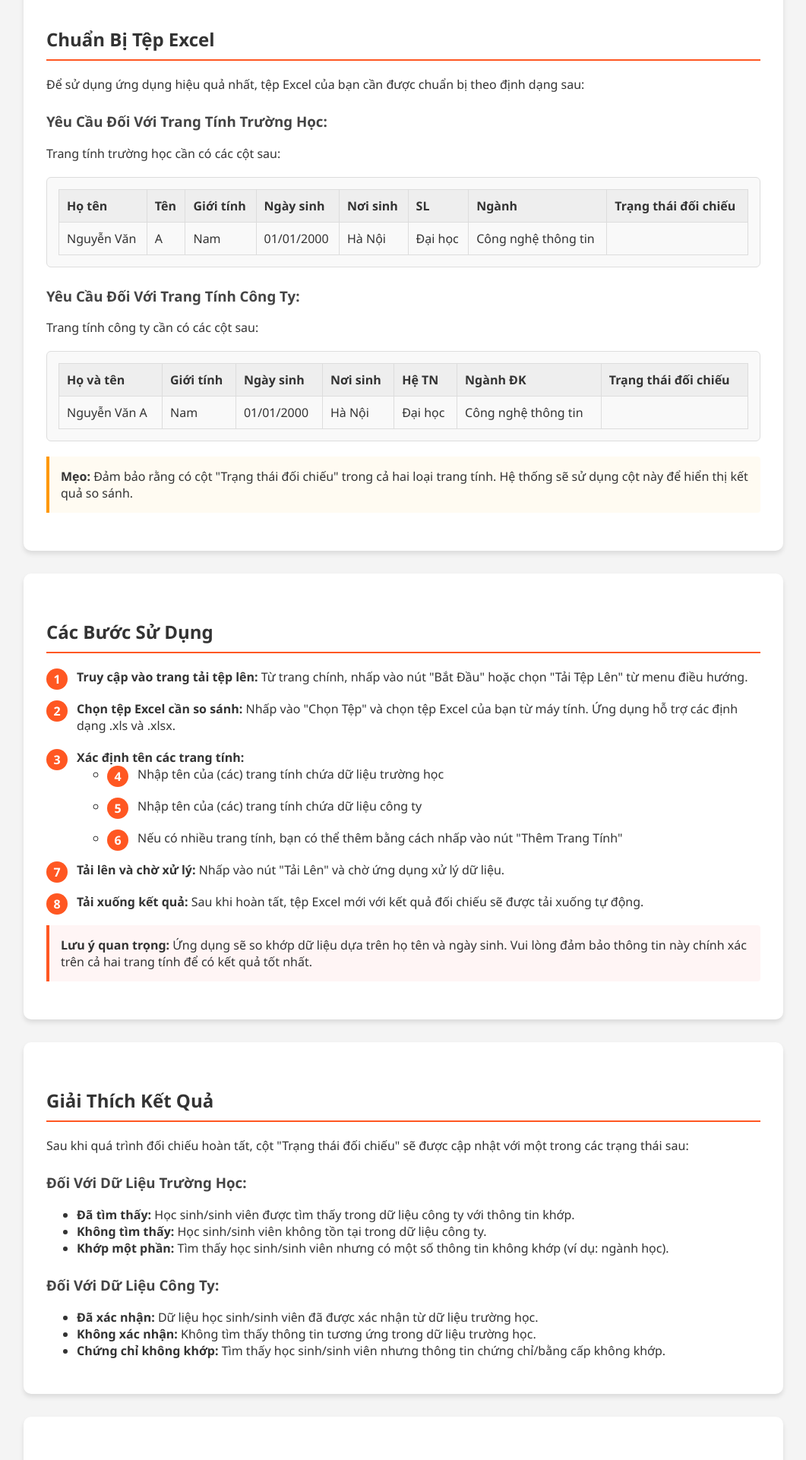
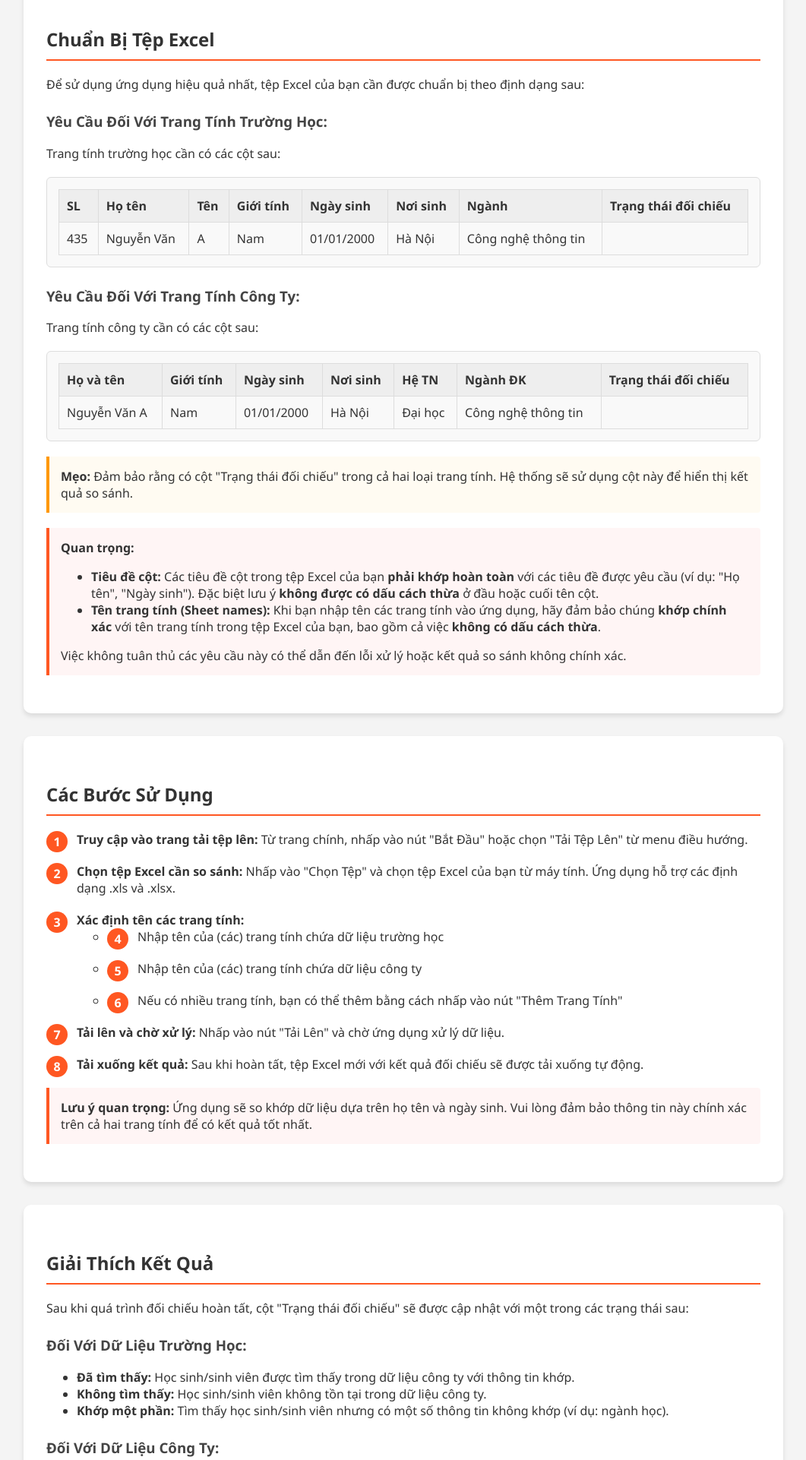
Before and after one commit to skill-wanderer/fast-api-compare-excel, a FastAPI app: page /guide in a window 1280 px wide. Shown: the part 507-2429 px from the top of the page at 76% size, without its empty margins (109-1170 px from the left). Run offline with FastAPI, Linux system fonts and the light colour scheme.

Commit message:
add more guilde

```diff
--- a/app/main.py
+++ b/app/main.py
@@ -57,8 +57,10 @@ async def upload_excel(
             df = pd.read_excel(io.BytesIO(contents), sheet_name=sheet)
             df = df.replace({np.nan: None})
 
+
             # loop thourgh each row and column
             for index, row in df.iterrows():
+                print(row)
 
                 if row["SL"] is not None and pd.notna(row["SL"]):
                     sl_value = str(row["SL"]).lower()
@@ -111,6 +113,7 @@ async def upload_excel(
 
 
 
+
                 if row["Họ và tên"] is not None and pd.notna(row["Họ và tên"]):
 
                     certificate_value = row["Hệ TN"]
@@ -154,7 +157,6 @@ async def upload_excel(
                         compare_col_index = cell.col_idx
                         break
                 else:
-                    print("Column not found")
                     continue
 
 
@@ -226,6 +228,7 @@ async def upload_excel(
                             ws.cell(row=row_idx + 1, column=compare_col_index, value= current_row_data["fullName"] + " Tồn tại nhiều bản ghi")
                             ws.cell(row=row_idx + 1, column=compare_col_index).fill = PatternFill(start_color="FFFF00", end_color="FFFF00", fill_type="solid") # Yellow for multiple records
 
+
     for sheet_name in company_sheet_names:
         if sheet_name in wb.sheetnames:
             ws = wb[sheet_name]
@@ -239,7 +242,6 @@ async def upload_excel(
                         compare_col_index = cell.col_idx
                         break
                 else:
-                    print("Column not found")
                     continue
 
 
@@ -318,7 +320,7 @@ async def upload_excel(
     response = StreamingResponse(
         output,
         media_type="application/vnd.openxmlformats-officedocument.spreadsheetml.sheet",
-        headers={"Content-Disposition": f"attachment; filename={excel_file.filename}"}
+        headers={"Content-Disposition": f"attachment; filename={excel_file.filename+ '_modified.xlsx'}"}
     )
 
     return response
--- a/templates/guide.html
+++ b/templates/guide.html
@@ -182,22 +182,22 @@
             <div class="example-sheet">
                 <table class="example-table">
                     <tr>
+                        <th>SL</th>
                         <th>Họ tên</th>
                         <th>Tên</th>
                         <th>Giới tính</th>
                         <th>Ngày sinh</th>
                         <th>Nơi sinh</th>
-                        <th>SL</th>
                         <th>Ngành</th>
                         <th>Trạng thái đối chiếu</th>
                     </tr>
                     <tr>
+                        <td>435</td>
                         <td>Nguyễn Văn</td>
                         <td>A</td>
                         <td>Nam</td>
                         <td>01/01/2000</td>
                         <td>Hà Nội</td>
-                        <td>Đại học</td>
                         <td>Công nghệ thông tin</td>
                         <td></td>
                     </tr>
@@ -232,6 +232,15 @@
             <div class="tip">
                 <strong>Mẹo:</strong> Đảm bảo rằng có cột "Trạng thái đối chiếu" trong cả hai loại trang tính.
                 Hệ thống sẽ sử dụng cột này để hiển thị kết quả so sánh.
+            </div>
+
+            <div class="warning">
+                <strong>Quan trọng:</strong>
+                <ul>
+                    <li><strong>Tiêu đề cột:</strong> Các tiêu đề cột trong tệp Excel của bạn <strong>phải khớp hoàn toàn</strong> với các tiêu đề được yêu cầu (ví dụ: "Họ tên", "Ngày sinh"). Đặc biệt lưu ý <strong>không được có dấu cách thừa</strong> ở đầu hoặc cuối tên cột.</li>
+                    <li><strong>Tên trang tính (Sheet names):</strong> Khi bạn nhập tên các trang tính vào ứng dụng, hãy đảm bảo chúng <strong>khớp chính xác</strong> với tên trang tính trong tệp Excel của bạn, bao gồm cả việc <strong>không có dấu cách thừa</strong>.</li>
+                </ul>
+                Việc không tuân thủ các yêu cầu này có thể dẫn đến lỗi xử lý hoặc kết quả so sánh không chính xác.
             </div>
         </div>
 
```
